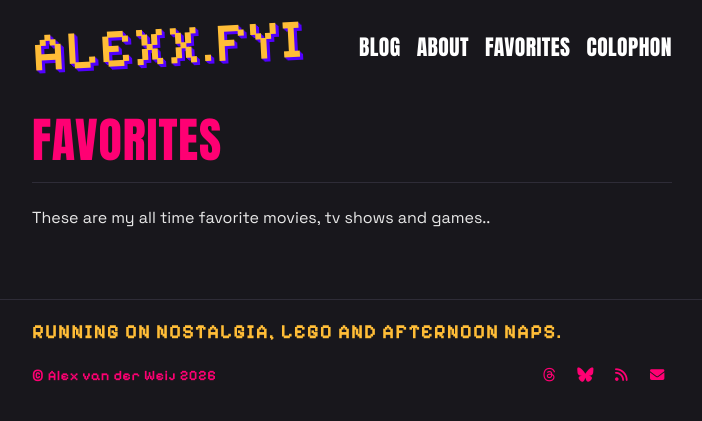
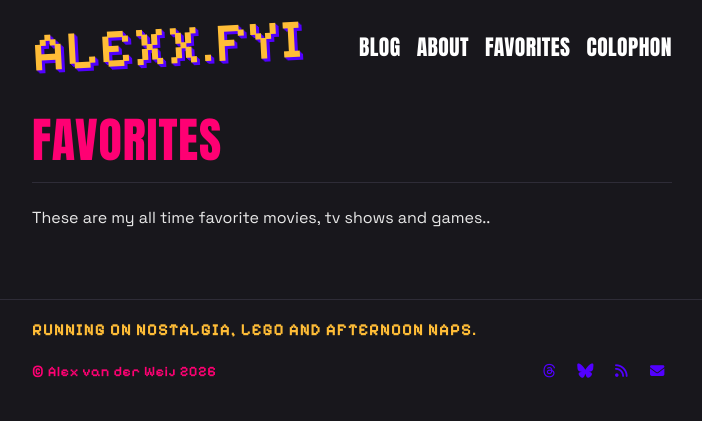
Before and after one commit to Alxndrrr/alexx.fyi, a Jekyll site: the page built from _pages/favorites.md, in a window 1280 px wide. Shown: the top 421 px of the page, without its empty margins (288-990 px from the left). Built offline with Jekyll 4.4.1, drawn with Linux system fonts in a browser that asks for light colours; some web fonts are replaced.

Commit message:
Update _alexx.scss

```diff
--- a/_sass/_alexx.scss
+++ b/_sass/_alexx.scss
@@ -648,6 +648,38 @@
   max-width: 36rem;
 }
 
+.post-card__content-preview h2,
+.post-card__content-preview h3 {
+  color: var(--color-accent);
+  font-family: var(--font-display);
+  font-weight: 400;
+  letter-spacing: 0.02em;
+  line-height: 1.15;
+  text-transform: uppercase;
+}
+
+.post-card__content-preview h2 {
+  color: var(--color-accent-yellow);
+  font-size: clamp(1.55rem, 6vw, 2.15rem);
+  margin: 1.55rem 0 0.65rem;
+}
+
+.post-card__content-preview h3 {
+  color: var(--color-accent);
+  font-size: clamp(1.25rem, 5vw, 1.65rem);
+  margin: 1.35rem 0 0.55rem;
+}
+
+.post-card__content-preview h4 {
+  color: var(--color-muted);
+  font-family: var(--font-detail);
+  font-size: 0.86rem;
+  font-weight: 700;
+  letter-spacing: 0.08em;
+  margin: 1.2rem 0 0.45rem;
+  text-transform: uppercase;
+}
+
 .post-card__content-preview > :first-child,
 .post-card__excerpt p {
   margin-top: 0;
@@ -1015,7 +1047,7 @@
 .site-footer__tagline {
   color: var(--color-accent-yellow);
   font-family: var(--font-detail);
-  font-size: clamp(1rem, 4vw, 1.25rem);
+  font-size: clamp(0.86rem, 3.4vw, 1.05rem);
   font-weight: 700;
   letter-spacing: 0.05em;
   line-height: 1.25;
@@ -1050,7 +1082,7 @@
 
 .social-nav a {
   align-items: center;
-  color: var(--color-accent);
+  color: var(--color-accent-purple);
   display: inline-flex;
   height: 1.8rem;
   justify-content: center;
```
